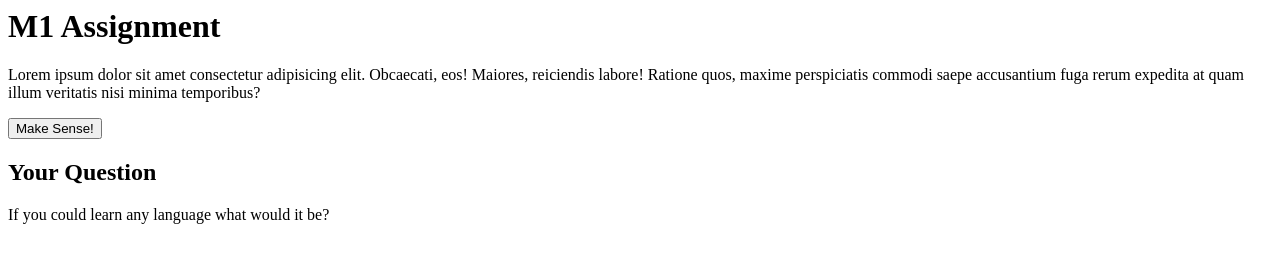
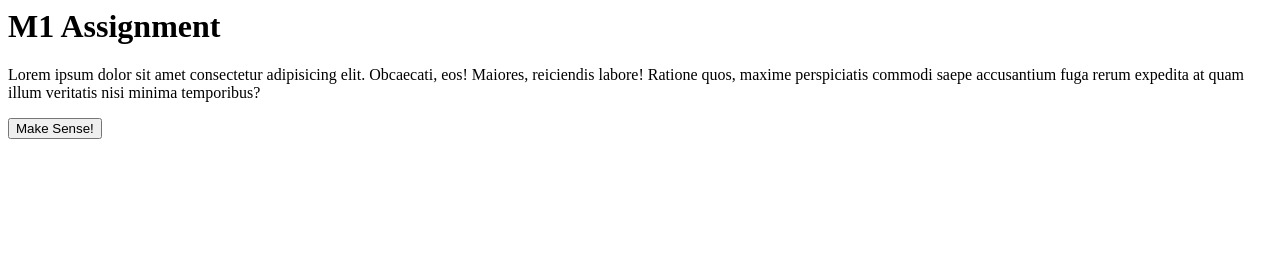
Before and after one commit to RyanDugan/2351_M1, a plain HTML site: page index.html in a window 1280 px wide. Drawn offline with Linux system fonts and the light colour scheme.

Commit message:
removed p question and updated log to question

```diff
--- a/index.html
+++ b/index.html
@@ -18,8 +18,7 @@
     >
       Make Sense!
     </button>
-    <h2>Your Question</h2>
-    <p>If you could learn any language what would it be?</p>
+
     <script src="./main.js"></script>
   </body>
 </html>
--- a/main.js
+++ b/main.js
@@ -1 +1 @@
-console.log("Salutations NVC");
+console.log("If you could learn any language what would it be?");
```
